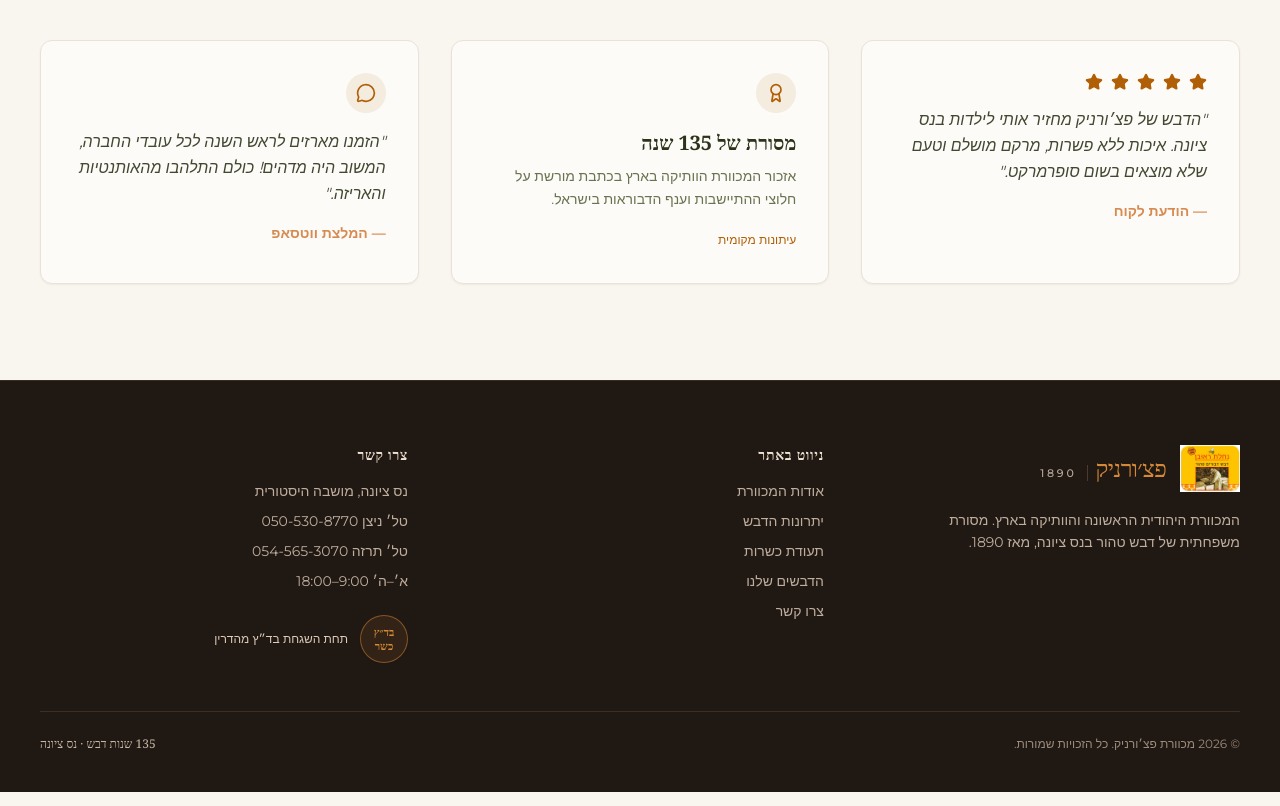
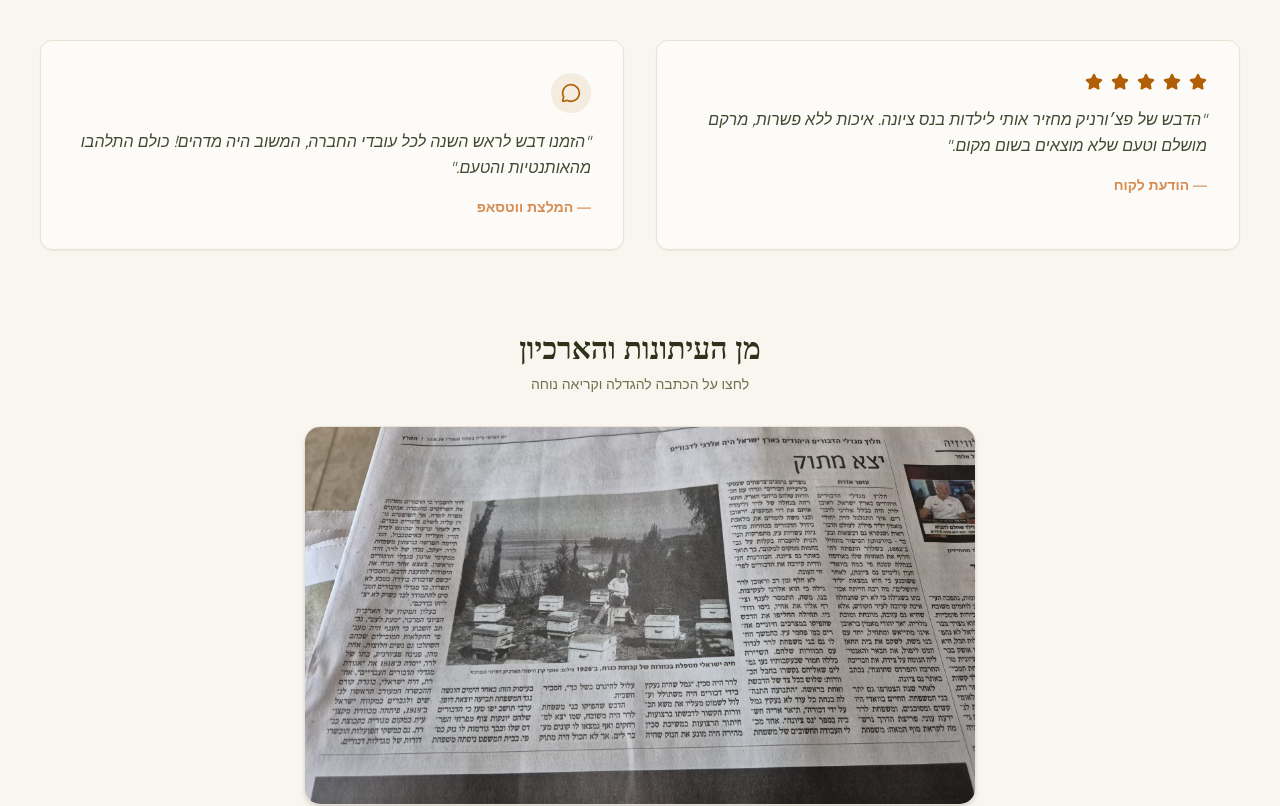
Before and after one commit to Noa-Patchornik/patchornik-honey, a React (Vite) app: page /press in a window 1280 px wide. Shown: the part 280-1086 px from the top of the page. Built offline with nearby package versions, Linux system fonts and the light colour scheme; a web font is replaced by a local one.

Commit message:
update press page with a press image of our honey

```diff
--- a/src/pages/pressPage.jsx
+++ b/src/pages/pressPage.jsx
@@ -1,12 +1,33 @@
+import { useState, useEffect } from "react";
 import Header from "@/components/header";
 import Footer from "@/components/footer";
-import { MessageCircle, Award, Star } from "lucide-react";
+import { MessageCircle, Star, ZoomIn, X } from "lucide-react";
 
 export default function PressPage() {
+  const [isModalOpen, setIsModalOpen] = useState(false);
+
+  // סגירת המודאל בלחיצה על מקש Escape
+  useEffect(() => {
+    const handleKeyDown = (e) => {
+      if (e.key === "Escape") setIsModalOpen(false);
+    };
+    if (isModalOpen) {
+      window.addEventListener("keydown", handleKeyDown);
+      document.body.style.overflow = "hidden"; // חסימת גלילה כשהמודאל פתוח
+    } else {
+      document.body.style.overflow = "unset";
+    }
+    return () => {
+      window.removeEventListener("keydown", handleKeyDown);
+      document.body.style.overflow = "unset";
+    };
+  }, [isModalOpen]);
+
   return (
     <div className="min-h-screen bg-background text-foreground flex flex-col justify-between">
       <Header />
       <main className="pt-28 pb-24 flex-grow mx-auto max-w-7xl px-6 lg:px-10 w-full">
+        {/* כותרת הדף */}
         <div className="text-center max-w-2xl mx-auto mb-16">
           <span className="text-xs font-semibold tracking-[0.3em] text-secondary uppercase">
             תקשורת וקהילה
@@ -19,8 +40,8 @@ export default function PressPage() {
           </p>
         </div>
 
-        {/* מקום להודעות / כתבות / תמונות עיתונות */}
-        <div className="grid md:grid-cols-2 lg:grid-cols-3 gap-8">
+        {/* 3 כרטיסי המלצות וציטוטים */}
+        <div className="grid md:grid-cols-2 lg:grid-cols-2 gap-8 mb-20">
           <div className="bg-card border border-border p-8 rounded-xl shadow-sm hover:shadow-md transition-shadow">
             <div className="flex items-center gap-2 text-primary mb-4">
               <Star size={18} fill="currentColor" />
@@ -30,20 +51,9 @@ export default function PressPage() {
               <Star size={18} fill="currentColor" />
             </div>
             <p className="text-foreground/90 italic leading-relaxed mb-4">
-              "הדבש של פצ׳ורניק מחזיר אותי לילדות בנס ציונה. איכות ללא פשרות, מרקם מושלם וטעם שלא מוצאים בשום סופרמרקט."
+              "הדבש של פצ׳ורניק מחזיר אותי לילדות בנס ציונה. איכות ללא פשרות, מרקם מושלם וטעם שלא מוצאים בשום מקום."
             </p>
             <span className="text-sm font-semibold text-secondary block">— הודעת לקוח</span>
-          </div>
-
-          <div className="bg-card border border-border p-8 rounded-xl shadow-sm hover:shadow-md transition-shadow">
-            <div className="w-10 h-10 rounded-full bg-primary/10 flex items-center justify-center text-primary mb-4">
-              <Award size={20} />
-            </div>
-            <h3 className="font-heading font-bold text-xl mb-2">מסורת של 135 שנה</h3>
-            <p className="text-muted-foreground text-sm leading-relaxed mb-4">
-              אזכור המכוורת הוותיקה בארץ בכתבת מורשת על חלוצי ההתיישבות וענף הדבוראות בישראל.
-            </p>
-            <span className="text-xs text-primary font-medium">עיתונות מקומית</span>
           </div>
 
           <div className="bg-card border border-border p-8 rounded-xl shadow-sm hover:shadow-md transition-shadow">
@@ -51,12 +61,74 @@ export default function PressPage() {
               <MessageCircle size={20} />
             </div>
             <p className="text-foreground/90 italic leading-relaxed mb-4">
-              "הזמנו מארזים לראש השנה לכל עובדי החברה, המשוב היה מדהים! כולם התלהבו מהאותנטיות והאריזה."
+              "הזמנו דבש לראש השנה לכל עובדי החברה, המשוב היה מדהים! כולם התלהבו מהאותנטיות והטעם."
             </p>
             <span className="text-sm font-semibold text-secondary block">— המלצת ווטסאפ</span>
           </div>
         </div>
+
+        {/* אזור גזיר העיתון */}
+        <div className="max-w-4xl mx-auto">
+          <div className="text-center mb-8">
+            <h2 className="font-heading text-2xl sm:text-3xl font-bold text-foreground">
+              מן העיתונות והארכיון
+            </h2>
+            <p className="text-sm text-muted-foreground mt-2">
+              לחצו על הכתבה להגדלה וקריאה נוחה
+            </p>
+          </div>
+
+          <div
+            onClick={() => setIsModalOpen(true)}
+            className="group relative bg-card border border-border rounded-2xl overflow-hidden shadow-md hover:shadow-xl transition-all cursor-pointer max-w-2xl mx-auto"
+          >
+            <img
+              src="/images/about-us.jpeg"
+              alt="כתבה בעיתונות על מכוורת פצ׳ורניק"
+              className="w-full h-auto object-contain transition-transform duration-500 group-hover:scale-[1.01]"
+            />
+            {/* שכבת Hover עם אייקון זכוכית מגדלת */}
+            <div className="absolute inset-0 bg-black/40 opacity-0 group-hover:opacity-100 transition-opacity flex flex-col items-center justify-center gap-2 text-white">
+              <div className="w-12 h-12 rounded-full bg-white/20 backdrop-blur-md flex items-center justify-center">
+                <ZoomIn size={24} />
+              </div>
+              <span className="text-sm font-semibold tracking-wide">
+                לחצו להגדלת הכתבה
+              </span>
+            </div>
+          </div>
+        </div>
       </main>
+
+      {/* Modal / Lightbox להגדלת התמונה */}
+      {isModalOpen && (
+        <div
+          onClick={() => setIsModalOpen(false)}
+          className="fixed inset-0 z-50 bg-black/85 backdrop-blur-sm flex items-center justify-center p-4 sm:p-6 transition-all"
+        >
+          {/* כפתור סגירה */}
+          <button
+            onClick={() => setIsModalOpen(false)}
+            className="absolute top-5 left-5 z-10 w-11 h-11 rounded-full bg-white/10 hover:bg-white/20 text-white flex items-center justify-center transition-colors"
+            aria-label="סגור"
+          >
+            <X size={24} />
+          </button>
+
+          {/* תמונה מוגדלת */}
+          <div
+            onClick={(e) => e.stopPropagation()}
+            className="relative max-w-4xl max-h-[90vh] overflow-auto rounded-xl shadow-2xl"
+          >
+            <img
+              src="/images/about-us.jpeg"
+              alt="כתבה בעיתונות על מכוורת פצ׳ורניק - מוגדל"
+              className="w-full h-auto object-contain"
+            />
+          </div>
+        </div>
+      )}
+
       <Footer />
     </div>
   );
```
